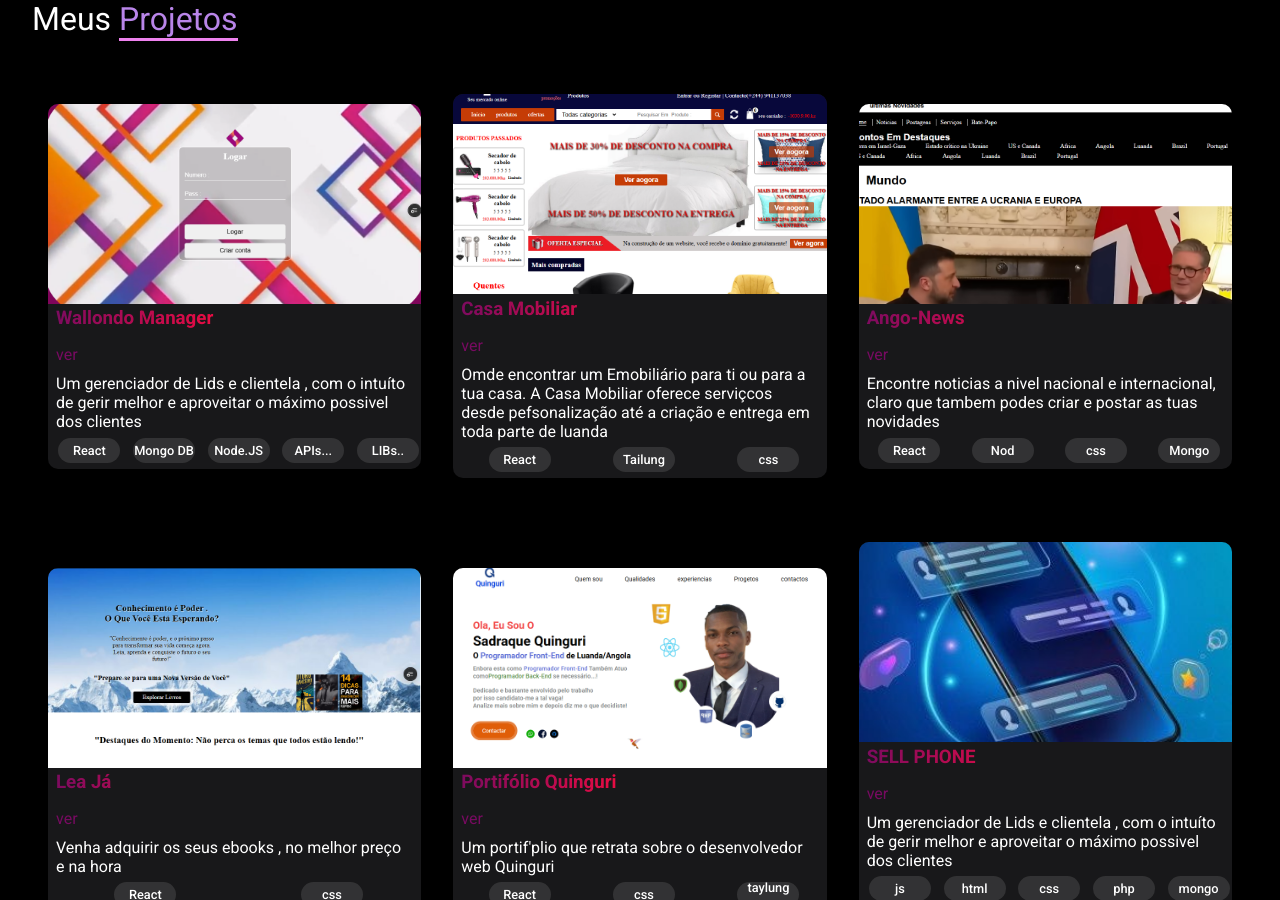
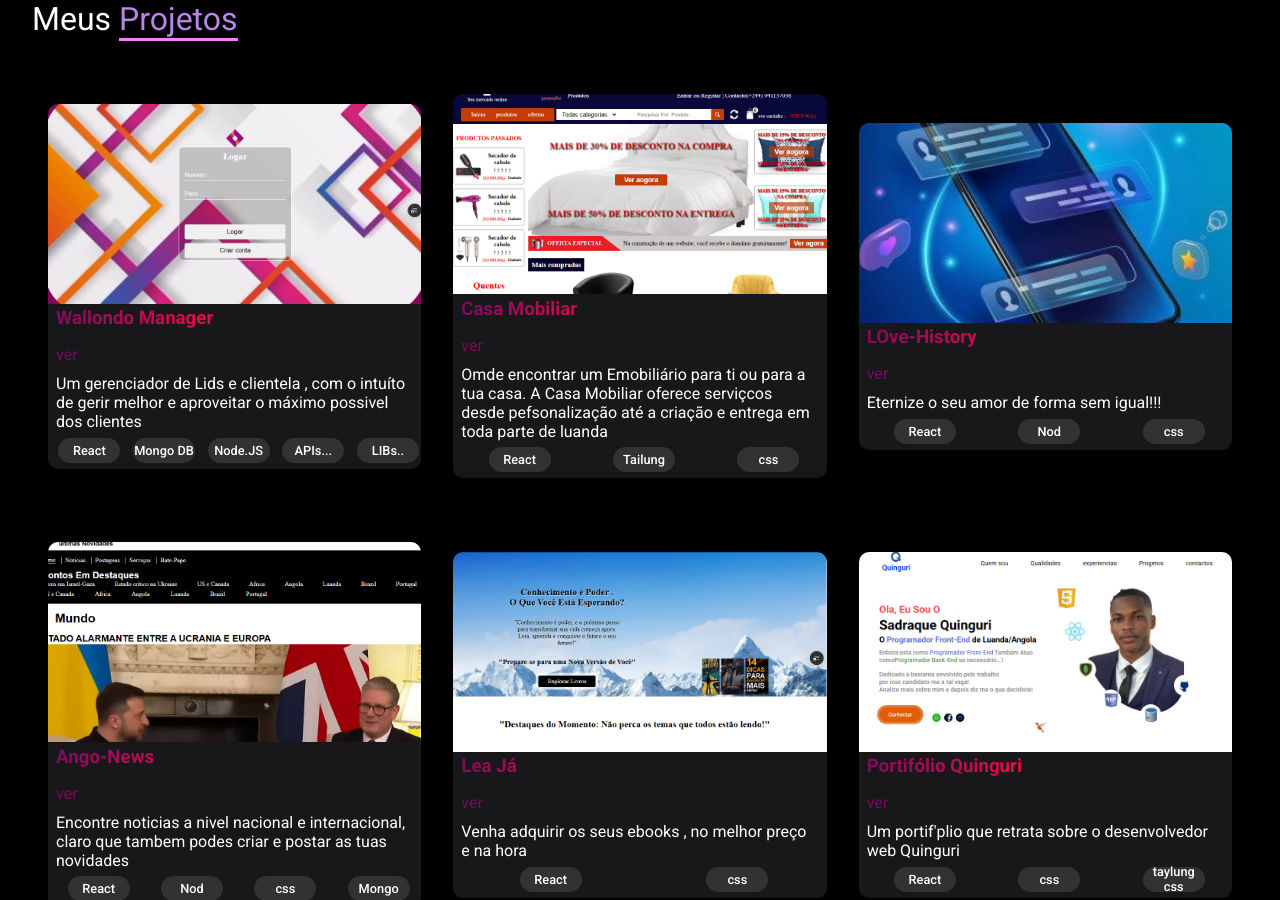
Before and after one commit to wallondo/Quin, a React (Vite) app: page / in a window 1280 px wide. Shown: the part 1900-2800 px from the top of the page. Built offline with nearby package versions, Linux system fonts and the light colour scheme.

Commit message:
love history

```diff
--- a/front/conponents/main/Main.jsx
+++ b/front/conponents/main/Main.jsx
@@ -18,6 +18,14 @@ export default function Main(){
             desc:"Omde encontrar um Emobiliário para ti ou para a tua casa. A Casa Mobiliar oferece serviçcos desde pefsonalização até a criação e entrega em toda parte de luanda ",
             tecs:["React","Tailung","css"],
             link:"https://market-sooty-tau.vercel.app/"
+
+        },
+        {
+            title:"LOve-History",
+            img:"/p1.jpg",
+            desc:"Eternize o seu amor de forma sem igual!!!",
+            tecs:["React","Nod","css"],
+            link:"https://history-dusky.vercel.app/"
 
         },
         {
```
